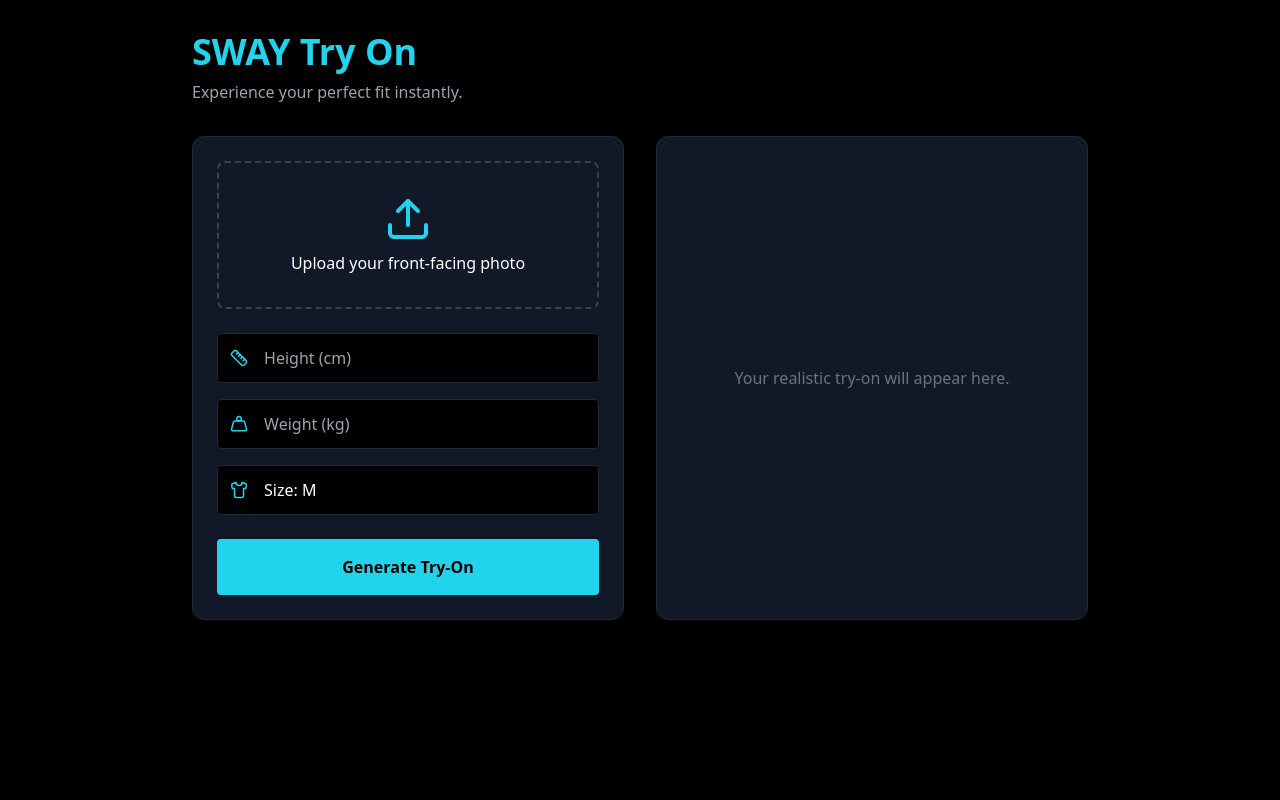
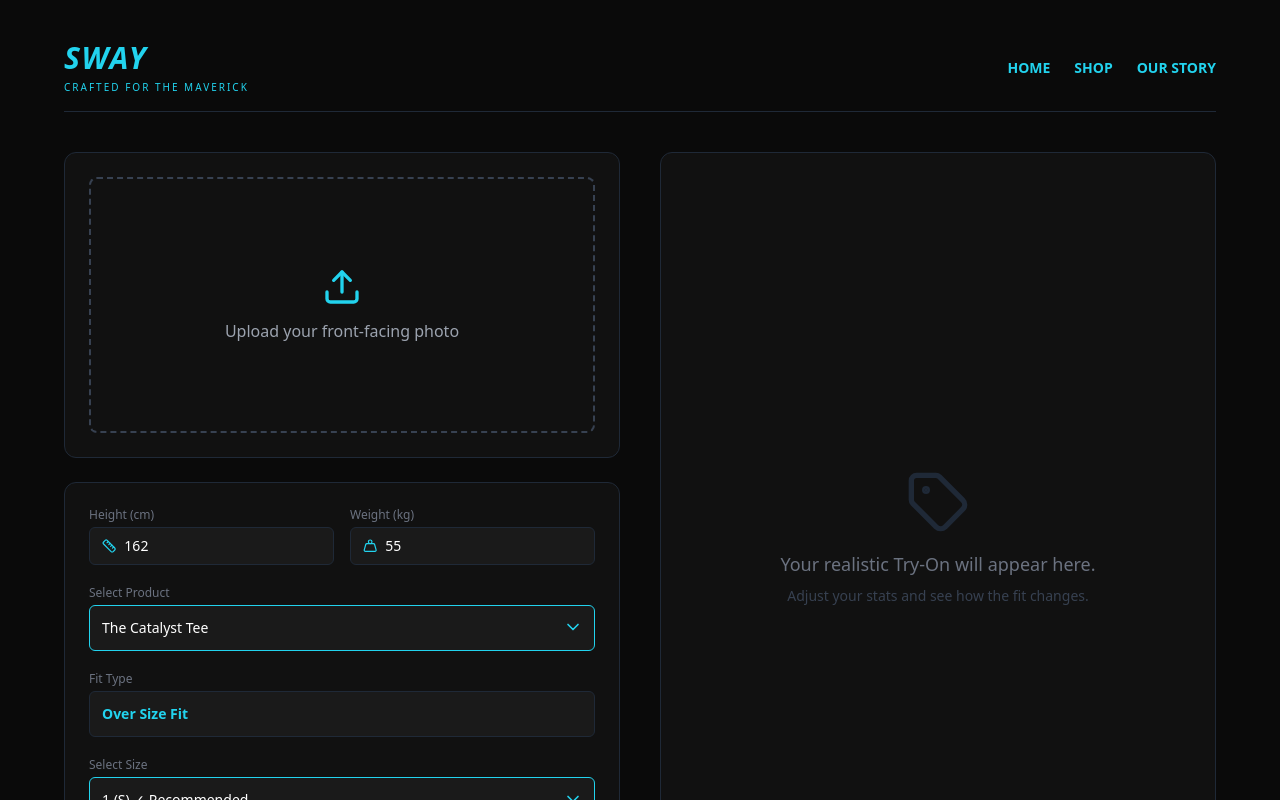
Before and after one commit to AhmedMohy99/SWAY-Try-On, a Next.js app: page / in a window 1280 px wide. Shown: the top 800 px of the page. Built offline with nearby package versions, Linux system fonts and the light colour scheme.

Commit message:
Update page.jsx

```diff
--- a/app/page.jsx
+++ b/app/page.jsx
@@ -1,6 +1,6 @@
 'use client';
-import { useState } from 'react';
-import { Upload, Ruler, Weight, Shirt } from 'lucide-react';
+import { useState, useEffect, useMemo } from 'react';
+import { Upload, Ruler, Weight, Tag, ChevronDown, Sparkles } from 'lucide-react';
 
 export default function SwayTryOn() {
   const [customerImage, setCustomerImage] = useState(null);
@@ -9,9 +9,54 @@ export default function SwayTryOn() {
   const [isLoading, setIsLoading] = useState(false);
 
   // User Inputs
-  const [height, setHeight] = useState('');
-  const [weight, setWeight] = useState('');
-  const [size, setSize] = useState('M');
+  const [height, setHeight] = useState('162');
+  const [weight, setWeight] = useState('55');
+  const [selectedProduct, setSelectedProduct] = useState('The Catalyst Tee');
+  const [selectedSize, setSelectedSize] = useState('1 (S)');
+  const [recommendedSize, setRecommendedSize] = useState('1 (S)');
+
+  // SWAY Product Categories from your screenshot
+  const products = {
+    "Over Size T-Shirts": [
+      "The Maverick Phoenix (White)", "The Catalyst Tee",
+      "Yellowish Splash", "Greenish Splash",
+      "Eternity Protocol (Navy)", "Eternity Protocol (White)"
+    ],
+    "Regular Size Fits": [
+      "The Powder Blue Venture Tee", "Bluish Splash", "CYBER CRESCENT"
+    ],
+    "Sweatpants": [
+      "Black Flux Sweatpants", "Light Code Sweatpants"
+    ]
+  };
+
+  const sizes = ["1 (S)", "2 (M)", "3 (L)", "4 (XL)", "5 (XXL)"];
+
+  // Determine Fit Type based on selected product
+  const fitType = useMemo(() => {
+    if (products["Over Size T-Shirts"].includes(selectedProduct)) return "Over Size Fit";
+    if (products["Sweatpants"].includes(selectedProduct)) return "Baggy Fit";
+    return "Regular Fit";
+  }, [selectedProduct]);
+
+  // AI Logic: Calculate Recommended Size based on Height/Weight matrix
+  useEffect(() => {
+    const h = parseInt(height) || 0;
+    const w = parseInt(weight) || 0;
+
+    let rec = "1 (S)";
+    if (w > 0 && h > 0) {
+      if (w < 60) rec = "1 (S)";
+      else if (w >= 60 && w < 72) rec = "2 (M)";
+      else if (w >= 72 && w < 85) rec = "3 (L)";
+      else if (w >= 85 && w < 100) rec = "4 (XL)";
+      else rec = "5 (XXL)";
+    }
+    setRecommendedSize(rec);
+
+    // Auto-select recommended size if user changes weight/height
+    setSelectedSize(rec);
+  }, [height, weight]);
 
   const handleImageUpload = (e) => {
     const file = e.target.files[0];
@@ -21,149 +66,183 @@ export default function SwayTryOn() {
     }
   };
 
-  const calculateFitPrompt = () => {
-    // Basic logic to generate the AI prompt based on inputs
-    const h = parseInt(height);
-    const w = parseInt(weight);
+  // The Magic Algorithm: Calculating how the AI should draw the clothes
+  const calculateAIPrompt = () => {
+    const sizeIndex = { "1 (S)": 0, "2 (M)": 1, "3 (L)": 2, "4 (XL)": 3, "5 (XXL)": 4 };
+    const recIdx = sizeIndex[recommendedSize];
+    const chosenIdx = sizeIndex[selectedSize];
 
-    let fitStyle = "regular fit";
+    // Calculate the jump in sizes (e.g., Recommended S (0) to Chosen XXL (4) = +4 sizes difference)
+    const sizeDifference = chosenIdx - recIdx;
 
-    if (size === '2XL' || size === 'XL') {
-      if (w < 70) fitStyle = "extremely oversized, huge, baggy fit, drooping shoulders";
-      else fitStyle = "oversized streetwear fit";
-    } else if (size === 'S' && w > 80) {
-      fitStyle = "very tight fit, muscle fit";
+    let promptDetail = "";
+
+    // Adapting visually based on the Fit Type matrix and size difference
+    if (sizeDifference === 0) {
+      promptDetail = fitType === "Over Size Fit" ? "perfectly styled streetwear oversize drop shoulder fit" : "fitted perfectly to the body";
+    } else if (sizeDifference === 1) {
+      promptDetail = fitType === "Over Size Fit" ? "very baggy streetwear fit, longer sleeves" : "slightly loose and relaxed fit";
+    } else if (sizeDifference === 2) {
+      promptDetail = "extremely oversized, very baggy, fabric draping heavily off the shoulders, very wide chest";
+    } else if (sizeDifference >= 3) {
+      // The 2XL on a 55kg body scenario
+      promptDetail = "comically large, immensely oversized, swallowing the wearer, sleeves reaching past the elbows, very long length dropping below the hips, exaggerated huge fit";
+    } else if (sizeDifference === -1) {
+      promptDetail = "tight fit, showing body shape";
+    } else if (sizeDifference <= -2) {
+      promptDetail = "extremely tight, undersized, stretched over the body";
     }
 
-    return fitStyle;
+    return `Generate a highly realistic photo of the person wearing ${selectedProduct}. The clothing style is ${fitType}, and visually it should look ${promptDetail} on this specific body type.`;
   };
 
   const handleGenerate = async () => {
-    if (!customerImage || !height || !weight) {
-      alert("Please upload an image and fill in your details.");
+    if (!customerImage) {
+      alert("Please upload your photo first.");
       return;
     }
 
     setIsLoading(true);
-    const fitPrompt = calculateFitPrompt();
+    const finalPrompt = calculateAIPrompt();
+    console.log("Sending AI Prompt:", finalPrompt); // You can see this in your browser console
 
-    // Convert image to base64 to send to our API
-    const reader = new FileReader();
-    reader.readAsDataURL(customerImage);
-    reader.onloadend = async () => {
-      const base64data = reader.result;
-
-      try {
-        const response = await fetch('/api/generate', {
-          method: 'POST',
-          headers: { 'Content-Type': 'application/json' },
-          body: JSON.stringify({
-            image: base64data,
-            fitPrompt: fitPrompt,
-            garmentType: "black oversized t-shirt with SWAY logo" // You can make this dynamic later
-          })
-        });
-
-        const data = await response.json();
-        if (data.success) {
-          setResultImage(data.imageUrl); // The AI generated image
-        } else {
-          alert("Error generating image.");
-        }
-      } catch (error) {
-        console.error("Error:", error);
-      } finally {
+    // Simulate API call to AI Generator
+    setTimeout(() => {
+      setResultImage("https://via.placeholder.com/600x800/111111/00e5ff?text=AI+Result+Ready");
       setIsLoading(false);
-      }
-    };
+    }, 2000);
   };
 
   return (
-    <div className="min-h-screen bg-black text-white p-8 font-sans">
-      <div className="max-w-4xl mx-auto">
-        <h1 className="text-4xl font-bold text-cyan-400 mb-2">SWAY Try On</h1>
-        <p className="text-gray-400 mb-8">Experience your perfect fit instantly.</p>
+    <div className="min-h-screen bg-[#0a0a0a] text-white p-4 md:p-10 font-sans selection:bg-cyan-400 selection:text-black">
+      {/* Header matching your design */}
+      <header className="flex justify-between items-center mb-10 max-w-6xl mx-auto border-b border-gray-800 pb-4">
+        <div>
+          <h1 className="text-3xl font-black text-cyan-400 italic tracking-wider">SWAY</h1>
+          <p className="text-[10px] text-cyan-400 tracking-[0.2em] uppercase mt-1">Crafted for the Maverick</p>
+        </div>
+        <nav className="hidden md:flex gap-6 text-sm font-bold text-cyan-400">
+          <a href="#" className="hover:text-white transition">HOME</a>
+          <a href="#" className="hover:text-white transition">SHOP</a>
+          <a href="#" className="hover:text-white transition">OUR STORY</a>
+        </nav>
+      </header>
 
-        <div className="grid grid-cols-1 md:grid-cols-2 gap-8">
-          {/* Input Section */}
-          <div className="bg-gray-900 p-6 rounded-xl border border-gray-800">
+      <div className="max-w-6xl mx-auto grid grid-cols-1 lg:grid-cols-2 gap-10">
+
+        {/* Left Column: UI Controls (Matches your dark/cyan theme) */}
+        <div className="space-y-6">
 
           {/* Upload Area */}
-            <div className="border-2 border-dashed border-gray-700 rounded-lg p-8 text-center mb-6 relative hover:border-cyan-400 transition-colors">
+          <div className="bg-[#111] border border-gray-800 rounded-xl p-6 relative overflow-hidden group">
             <input
               type="file"
-                className="absolute inset-0 w-full h-full opacity-0 cursor-pointer"
+              className="absolute inset-0 w-full h-full opacity-0 cursor-pointer z-10"
               accept="image/*"
               onChange={handleImageUpload}
             />
             {previewUrl ? (
-                <img src={previewUrl} alt="Preview" className="h-48 mx-auto object-contain rounded" />
+              <img src={previewUrl} alt="Preview" className="h-64 w-full object-cover rounded-lg border border-cyan-400/30" />
             ) : (
-                <div className="flex flex-col items-center pointer-events-none">
-                  <Upload className="w-12 h-12 text-cyan-400 mb-2" />
-                  <p>Upload your front-facing photo</p>
+              <div className="h-64 flex flex-col items-center justify-center border-2 border-dashed border-gray-700 rounded-lg group-hover:border-cyan-400 transition-colors">
+                <Upload className="w-10 h-10 text-cyan-400 mb-3" />
+                <p className="text-gray-400 font-medium">Upload your front-facing photo</p>
               </div>
             )}
           </div>
 
-            {/* Stats Form */}
-            <div className="space-y-4">
-              <div className="flex items-center gap-4 bg-black p-3 rounded border border-gray-800">
-                <Ruler className="text-cyan-400 w-5 h-5" />
-                <input
-                  type="number"
-                  placeholder="Height (cm)"
-                  className="bg-transparent outline-none w-full"
-                  value={height}
-                  onChange={(e) => setHeight(e.target.value)}
-                />
+          {/* Form Controls */}
+          <div className="bg-[#111] border border-gray-800 rounded-xl p-6 space-y-5">
+
+            <div className="grid grid-cols-2 gap-4">
+              <div>
+                <label className="text-xs text-gray-500 mb-1 block">Height (cm)</label>
+                <div className="flex items-center bg-[#1a1a1a] border border-gray-800 rounded-md px-3 py-2 focus-within:border-cyan-400 transition">
+                  <Ruler className="w-4 h-4 text-cyan-400 mr-2" />
+                  <input type="number" value={height} onChange={(e) => setHeight(e.target.value)} className="bg-transparent w-full outline-none text-sm" />
+                </div>
+              </div>
+              <div>
+                <label className="text-xs text-gray-500 mb-1 block">Weight (kg)</label>
+                <div className="flex items-center bg-[#1a1a1a] border border-gray-800 rounded-md px-3 py-2 focus-within:border-cyan-400 transition">
+                  <Weight className="w-4 h-4 text-cyan-400 mr-2" />
+                  <input type="number" value={weight} onChange={(e) => setWeight(e.target.value)} className="bg-transparent w-full outline-none text-sm" />
+                </div>
+              </div>
             </div>
 
-              <div className="flex items-center gap-4 bg-black p-3 rounded border border-gray-800">
-                <Weight className="text-cyan-400 w-5 h-5" />
-                <input
-                  type="number"
-                  placeholder="Weight (kg)"
-                  className="bg-transparent outline-none w-full"
-                  value={weight}
-                  onChange={(e) => setWeight(e.target.value)}
-                />
+            <div>
+              <label className="text-xs text-gray-500 mb-1 block">Select Product</label>
+              <div className="relative">
+                <select
+                  value={selectedProduct}
+                  onChange={(e) => setSelectedProduct(e.target.value)}
+                  className="w-full bg-[#1a1a1a] border border-cyan-400 rounded-md px-3 py-3 text-sm appearance-none outline-none text-white"
+                >
+                  {Object.keys(products).map(category => (
+                    <optgroup key={category} label={category} className="text-cyan-400 font-bold bg-[#0a0a0a]">
+                      {products[category].map(item => (
+                        <option key={item} value={item} className="text-white font-normal">{item}</option>
+                      ))}
+                    </optgroup>
+                  ))}
+                </select>
+                <ChevronDown className="absolute right-3 top-3 w-5 h-5 text-cyan-400 pointer-events-none" />
+              </div>
             </div>
 
-              <div className="flex items-center gap-4 bg-black p-3 rounded border border-gray-800">
-                <Shirt className="text-cyan-400 w-5 h-5" />
+            <div>
+              <label className="text-xs text-gray-500 mb-1 block">Fit Type</label>
+              <div className="w-full bg-[#1a1a1a] border border-gray-800 rounded-md px-3 py-3 text-sm text-cyan-400 font-bold">
+                {fitType}
+              </div>
+            </div>
+
+            <div>
+              <label className="text-xs text-gray-500 mb-1 block">Select Size</label>
+              <div className="relative">
                 <select
-                  className="bg-transparent outline-none w-full appearance-none"
-                  value={size}
-                  onChange={(e) => setSize(e.target.value)}
+                  value={selectedSize}
+                  onChange={(e) => setSelectedSize(e.target.value)}
+                  className="w-full bg-[#1a1a1a] border border-cyan-400 rounded-md px-3 py-3 text-sm appearance-none outline-none text-white"
                 >
-                  <option value="S" className="bg-gray-900">Size: S</option>
-                  <option value="M" className="bg-gray-900">Size: M</option>
-                  <option value="L" className="bg-gray-900">Size: L</option>
-                  <option value="XL" className="bg-gray-900">Size: XL</option>
-                  <option value="2XL" className="bg-gray-900">Size: 2XL</option>
+                  {sizes.map(s => (
+                    <option key={s} value={s} className="bg-[#0a0a0a]">
+                      {s} {s === recommendedSize ? '✓ Recommended' : ''}
+                    </option>
+                  ))}
                 </select>
+                <ChevronDown className="absolute right-3 top-3 w-5 h-5 text-cyan-400 pointer-events-none" />
               </div>
             </div>
 
             <button
               onClick={handleGenerate}
               disabled={isLoading}
-              className="w-full mt-6 bg-cyan-400 text-black font-bold py-4 rounded hover:bg-cyan-300 transition-colors"
+              className="w-full mt-4 bg-cyan-400 text-black font-bold py-4 rounded-md hover:bg-cyan-300 transition-colors flex justify-center items-center gap-2"
             >
-              {isLoading ? 'Processing AI...' : 'Generate Try-On'}
+              {isLoading ? 'Processing AI...' : (
+                <>
+                  <Sparkles className="w-5 h-5" /> Generate Try-On
+                </>
+              )}
             </button>
           </div>
+        </div>
 
-          {/* Result Section */}
-          <div className="bg-gray-900 p-6 rounded-xl border border-gray-800 flex flex-col items-center justify-center min-h-[400px]">
+        {/* Right Column: AI Output */}
+        <div className="bg-[#111] border border-gray-800 rounded-xl flex items-center justify-center overflow-hidden min-h-[500px] relative">
           {resultImage ? (
-              <img src={resultImage} alt="AI Result" className="w-full h-auto rounded-lg shadow-2xl" />
+            <img src={resultImage} alt="AI Generated Fit" className="w-full h-full object-cover" />
           ) : (
-              <p className="text-gray-500 text-center">Your realistic try-on will appear here.</p>
+            <div className="text-center p-8">
+              <Tag className="w-16 h-16 text-gray-800 mx-auto mb-4" />
+              <p className="text-gray-500 text-lg">Your realistic Try-On will appear here.</p>
+              <p className="text-gray-700 text-sm mt-2">Adjust your stats and see how the fit changes.</p>
+            </div>
           )}
         </div>
-        </div>
+
       </div>
     </div>
   );
```
Lines whose indentation alone changed are shown as unchanged.
